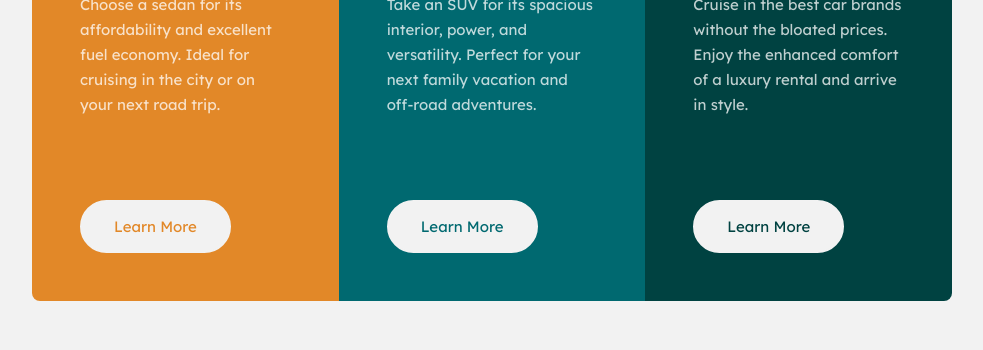
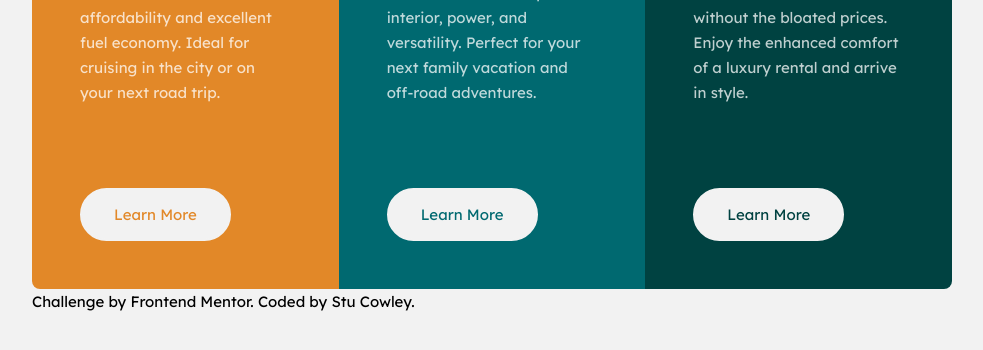
Before and after one commit to frontendstu/3-column-preview-card-component, a plain HTML site: page public/index.html in a window 1280 px wide. Shown: the part 340-690 px from the top of the page, without its empty margins (148-1131 px from the left). Drawn offline with Linux system fonts and the light colour scheme.

Commit message:
Add attribution

```diff
--- a/public/index.html
+++ b/public/index.html
@@ -64,6 +64,18 @@
       </section>
     </main>
 
+    <footer class="attribution">
+      Challenge by
+      <a
+        href="https://www.frontendmentor.io/solutions/3-column-card-layout-using-flexbox-and-sass-29SERzqYPi"
+        target="_blank"
+      >
+        Frontend Mentor</a
+      >. Coded by
+      <a href="https://www.frontendmentor.io/profile/frontendstu">Stu Cowley</a
+      >.
+    </footer>
+
     <script src="js/scripts.js"></script>
   </body>
 </html>
```
Also changed, not shown: src/index.html (+12 -0 lines).
